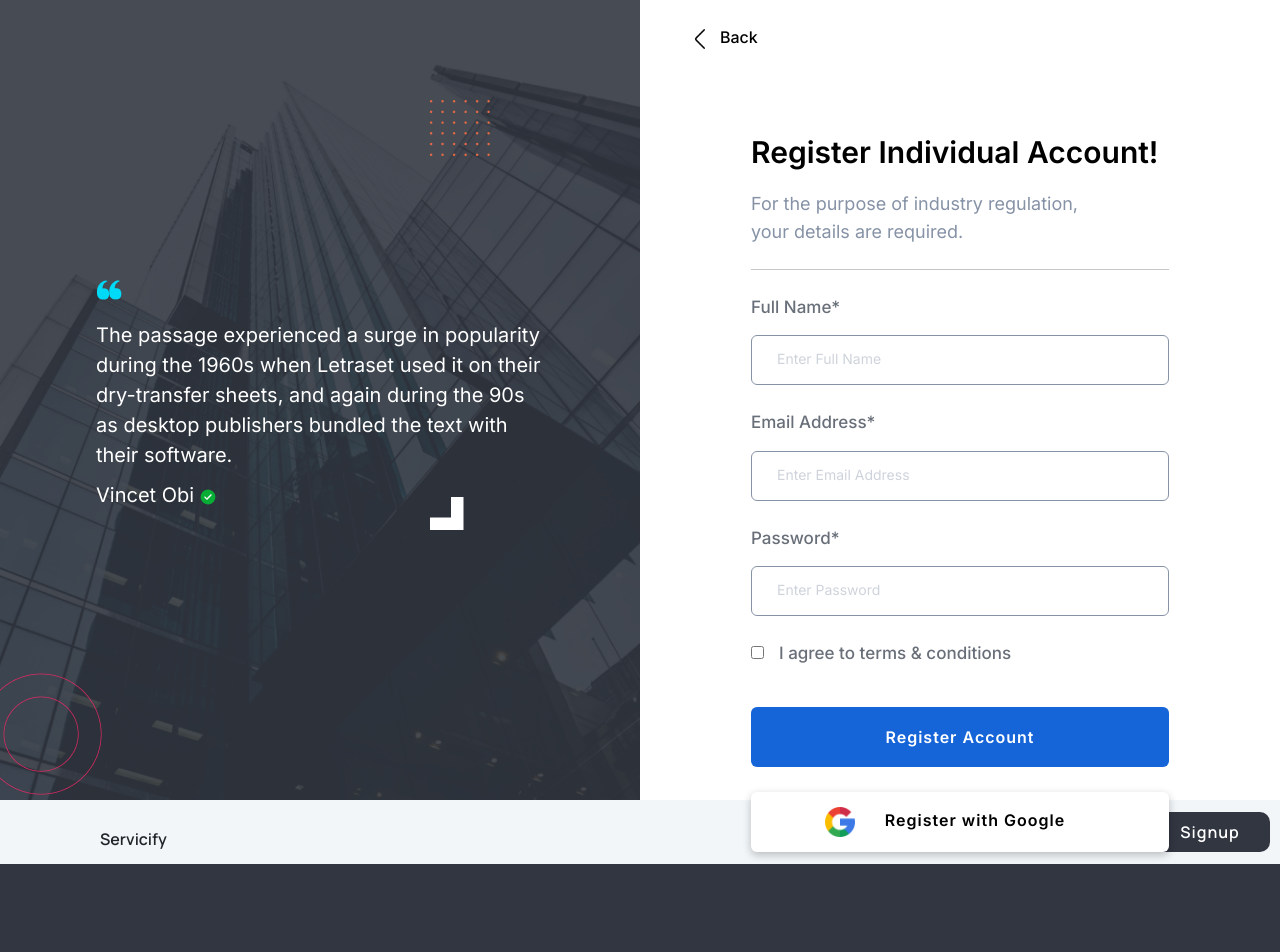
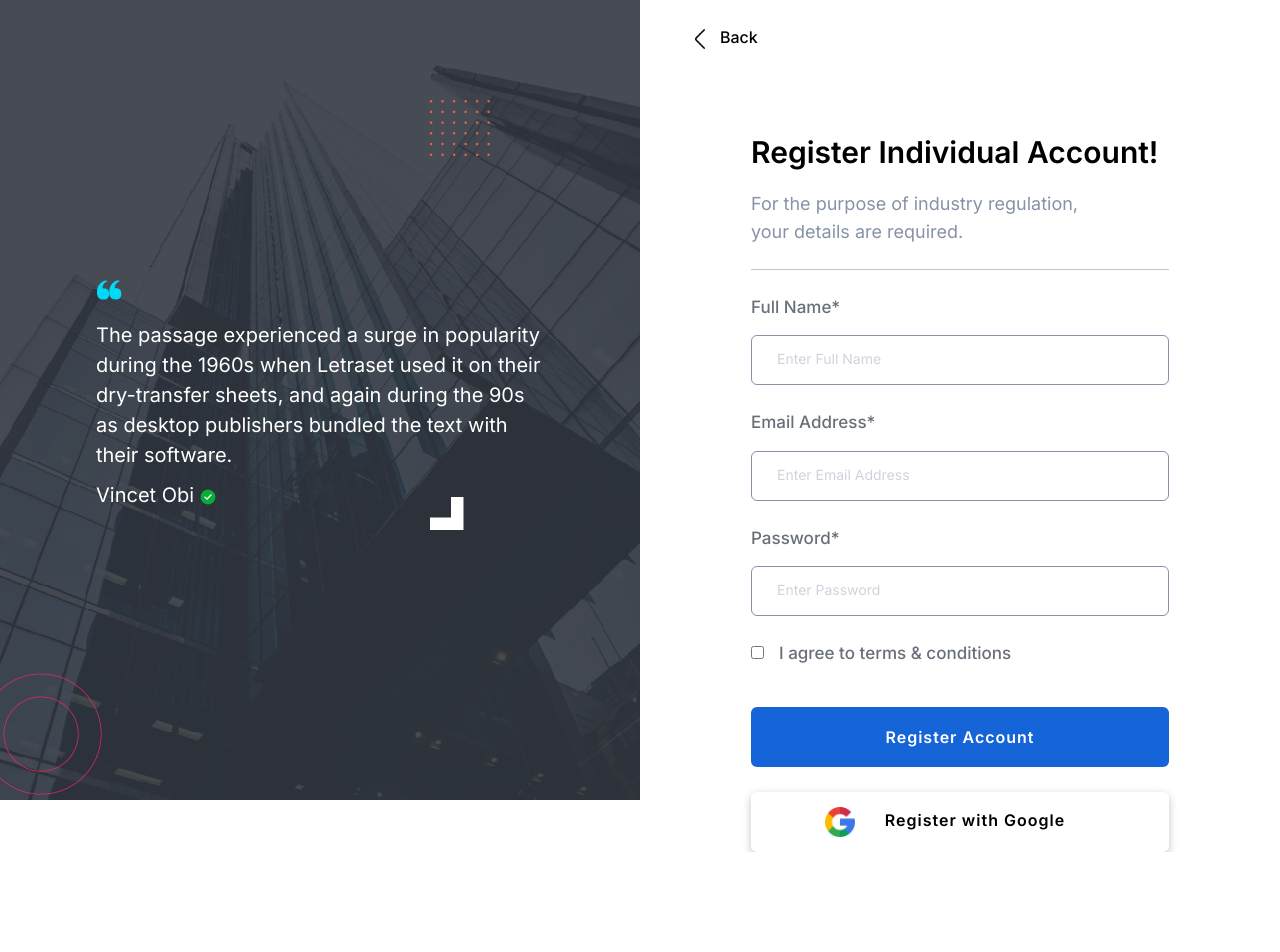
Before and after one commit to App-development-SCSJ3104-Group-project/Servicify, a React (Create React App) app: page /signup in a window 1280 px wide. Shown: the top 952 px of the page. After the commit the page ends 852 px from the top, so only its background shows below. Built offline with nearby package versions, Linux system fonts and the light colour scheme.

Commit message:
fixed routing exact issues

```diff
--- a/src/App.js
+++ b/src/App.js
@@ -11,7 +11,7 @@ function App() {
     <div className="App">
       <Route exact path="/signup" component={SignupForm}></Route>
       <Route path="/login" component={LoginForm}></Route>
-      <Route path="/" component={LandingPage}></Route>
+      <Route exact path="/" component={LandingPage}></Route>
       <Route path="/main_page" component={MainPage}></Route>
     </div>
   );
--- a/src/components/form/form.scss
+++ b/src/components/form/form.scss
@@ -16,6 +16,7 @@
     position: relative;
     background-position: center;
     background-size: cover;
+    image-rendering: pixelated;
     overflow: hidden;
     &__orange-dots {
       position: absolute;
--- a/src/pages/Login/login.scss
+++ b/src/pages/Login/login.scss
@@ -1,4 +1,4 @@
-.login-form{
-     width: 100%;
+.login-form {
+  width: 100%;
   height: 100%;
 }
```
